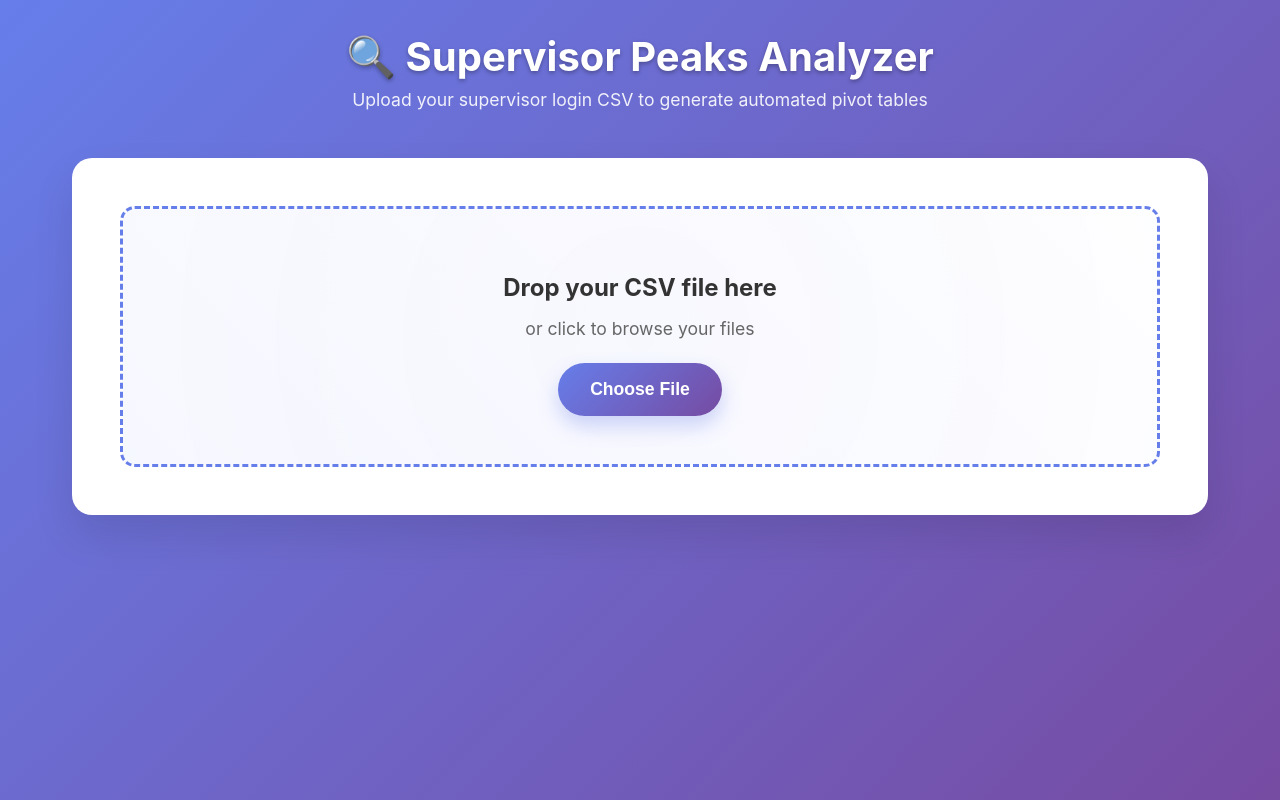
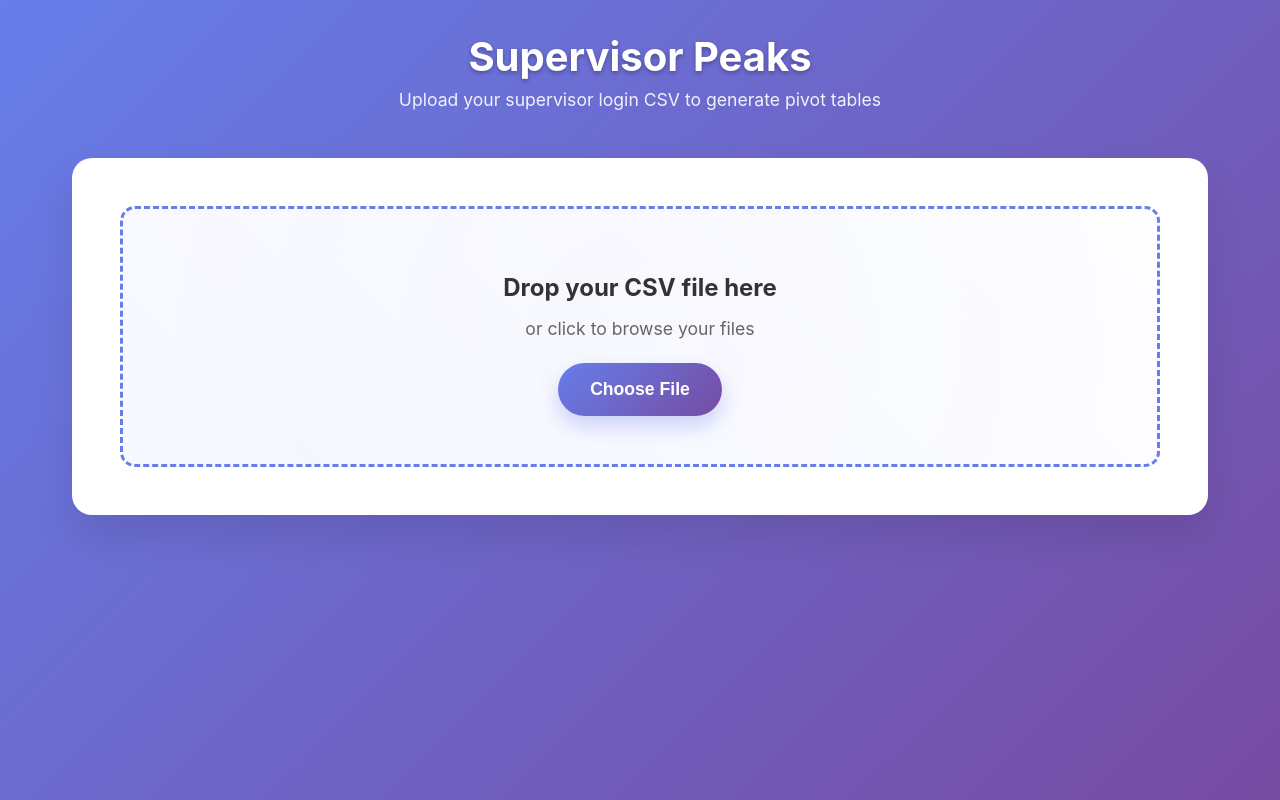
Before and after one commit to broussb/supervisor-peaks, a plain HTML site: page index.html in a window 1280 px wide. Drawn offline with nearby package versions, Linux system fonts and the light colour scheme.

Commit message:
Update index.html

```diff
--- a/index.html
+++ b/index.html
@@ -318,8 +318,8 @@
 <body>
     <div class="container">
         <div class="header">
-            <h1>🔍 Supervisor Peaks Analyzer</h1>
-            <p>Upload your supervisor login CSV to generate automated pivot tables</p>
+            <h1>Supervisor Peaks</h1>
+            <p>Upload your supervisor login CSV to generate pivot tables</p>
         </div>
 
         <div class="upload-section">
```
